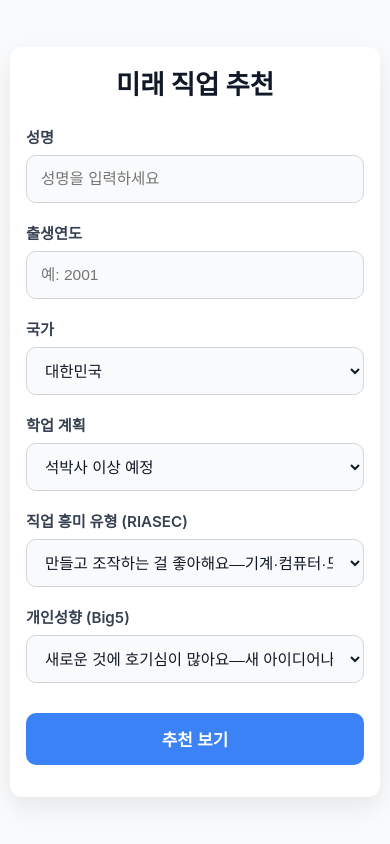
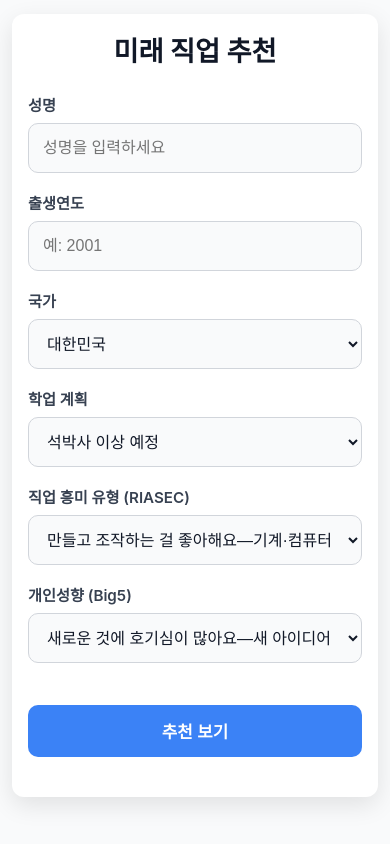
Before and after one commit to DongSoo-520503/2-future-job, a website: page index.html in a window 390 px wide. Drawn offline with Linux system fonts and the light colour scheme.

Commit message:
Add files via upload

```diff
--- a/index.html
+++ b/index.html
@@ -15,31 +15,30 @@
 
     html, body {
       height: 100%;
-      overflow: hidden;
       background: #f9fafb;
       font-family: -apple-system, BlinkMacSystemFont, "Segoe UI", Roboto, sans-serif;
+      -webkit-overflow-scrolling: touch; /* iOS 스크롤 부드럽게 */
     }
 
     .page {
-      min-height: 100%;
+      min-height: 100vh;                  /* ← 핵심: 최소 전체 화면 높이 */
+      padding: 16px 14px 80px;            /* 하단에 여유 → 버튼 잘 보이게 */
       display: flex;
       flex-direction: column;
-      justify-content: center;
-      padding: 16px 14px;
+      align-items: center;                /* 가로 중앙 */
     }
 
     .card.form-card {
       width: 100%;
-      max-width: 420px;
-      margin: 0 auto;
+      max-width: 440px;
       background: white;
       border-radius: 16px;
-      box-shadow: 0 10px 25px rgba(0, 0, 0, 0.08);
-      padding: 24px 18px 28px;
+      box-shadow: 0 8px 25px rgba(0, 0, 0, 0.1);
+      padding: 24px 18px 32px;            /* 아래쪽 패딩 늘림 */
     }
 
     .page-title.center-title {
-      font-size: 1.85rem;
+      font-size: 1.9rem;
       font-weight: 700;
       text-align: center;
       margin: 0 0 28px;
@@ -71,14 +70,13 @@
       border: 1px solid #d1d5db;
       border-radius: 10px;
       background: #f9fafb;
-      transition: border-color 0.15s;
     }
 
     input:focus,
     select:focus {
       outline: none;
       border-color: #3b82f6;
-      box-shadow: 0 0 0 3px rgba(59, 130, 246, 0.15);
+      box-shadow: 0 0 0 3px rgba(59, 130, 246, 0.2);
     }
 
     .primary-btn {
@@ -89,17 +87,16 @@
       background: #3b82f6;
       border: none;
       border-radius: 10px;
+      margin-top: 24px;                   /* 위쪽 여백 확보 */
       cursor: pointer;
-      margin-top: 12px;
-      transition: background 0.2s;
     }
 
-    .primary-btn:hover {
+    .primary-btn:active {
       background: #2563eb;
     }
 
     .form-message {
-      margin-top: 8px;
+      margin-top: 12px;
       font-size: 0.9rem;
       color: #ef4444;
       text-align: center;
@@ -107,28 +104,19 @@
 
     @media (max-width: 430px) {
       .page {
-        padding: 12px 10px;
+        padding: 14px 12px 100px;         /* 작은 화면에서 더 아래 여유 */
       }
-
       .card.form-card {
-        padding: 20px 16px 24px;
+        padding: 20px 16px 28px;
         border-radius: 12px;
       }
-
       .page-title.center-title {
-        font-size: 1.65rem;
+        font-size: 1.7rem;
         margin-bottom: 24px;
       }
-
       .form-grid {
         gap: 18px;
       }
-
-      input, select {
-        height: 48px;
-        font-size: 0.97rem;
-      }
-
       .primary-btn {
         height: 52px;
         font-size: 1.05rem;
@@ -137,6 +125,7 @@
   </style>
 </head>
 <body>
+
   <div class="page">
     <div class="card form-card">
 
@@ -217,6 +206,7 @@
       </form>
 
       <p id="formMessage" class="form-message"></p>
+
     </div>
   </div>
 
```
